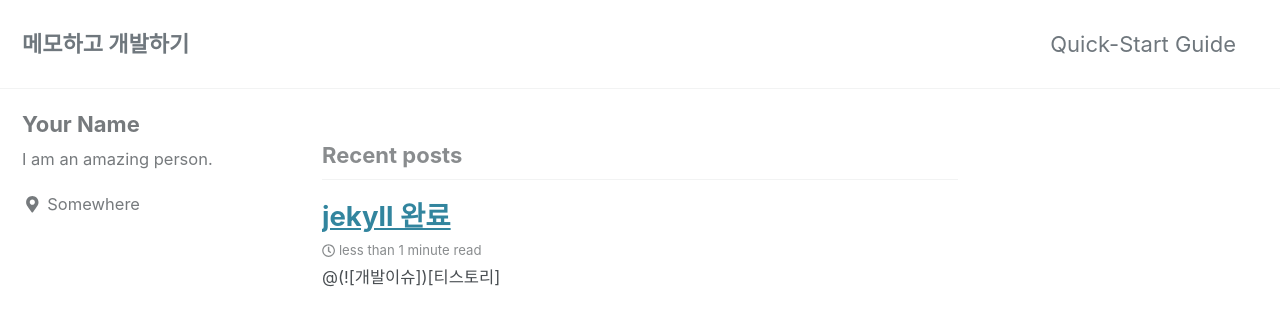
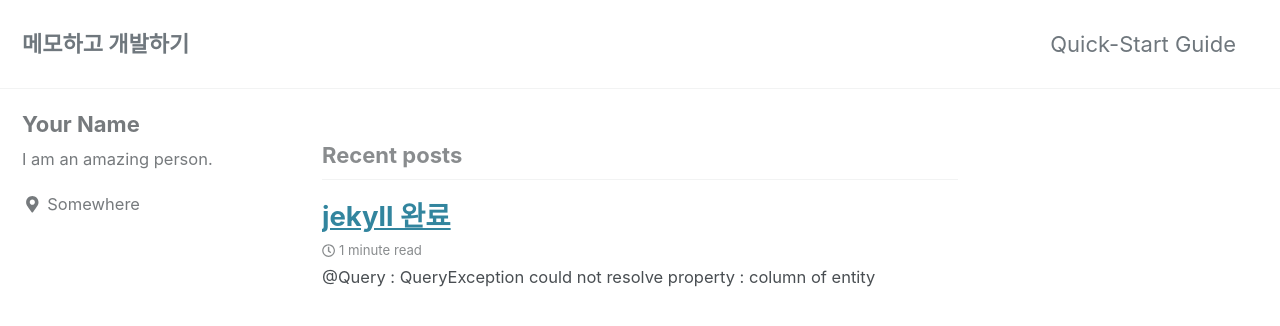
Before and after one commit to nttejun/nttejun.github.io, a Jekyll site: the page built from index.html, in a window 1280 px wide and 900 px high. Shown: the top 326 px of the window. Built offline with Jekyll 4.4.1, drawn with Linux system fonts in a browser that asks for light colours; cached includes are drawn as plain includes; nearby versions of some CDN libraries; the list of posts is cut into pages by our own code; part of the change alters nothing that is shown.

````diff
--- a/_posts/2019-04-26-title.md
+++ b/_posts/2019-04-26-title.md
@@ -2,24 +2,49 @@
 title: 'jekyll 완료'
 layout: post
 ---
+# @Query : QueryException could not resolve property : column of entity #
 
-@(![개발이슈])[티스토리]
+@(![블로그])[티스토리]
 
-### 문제발생
-- SLF4J 라이브러리를 사용하기 위해 프로젝트의 여러 경로에서 바인딩 해오고 있는 상황이 문제가 되었다.
+### 문제발생 :  특정 패키지 경로에 있는 entity board_no 컬럼 찾을 수 없다는 오류 발생 ###
+- ``` 오류 : QueryException could not resolve property : board_no: of starter.api.Board ```
 
 
-```SLF4J: Class path contains multiple SLF4J bindings.```
-```SLF4J: Found binding in [jar:file:/Users/wjjeong/.gradle/caches/modules-2/files-2.1/ch.qos.logback/logback-classic/```
-```SLF4J: Found binding in [jar:file:/Users/wjjeong/.m2/repository/ch/qos/logback/logback-classic```
+### 문제상황 : Spring Data가 제공하는 @Query 추가하고 애플리케이션 실행하면 오류 발생 ###
+- @Query Annotation 사용
+- ```public interface BoardRepository
+@Query(SELECT b.board_no FROM Board b ORDER BY b.board_no DESC )
+Collection<Board> getBoardNo; ```
+
+-	@Query Annotation
+	- ``` org.springframework.data.annotation.QueryAnnotation ```
 
 
-### 임시 해결책
--	IntelliJ project 오른쪽 클릭 > Open Module Settings > Library
--	Class, Source 제거
+### 문제해결 : 컬럼 매핑한 필드명으로 컬럼 값을 변경 ###
+- 잘못된 사용 : 실제 테이블 컬럼 명을 사용하여 @Query SQL 작성
+	- ```"SELECT b.board_no FROM Board b ORDER BY b.board_no DESC"```
+- 올바른 사용 : **컬럼 매핑한 필드 명**을 사용하여 @Query SQL 작성
+	- ``` "SELECT b.no FROM Board b ORDER BY b.no DESC"```
 
-> 임시적인 방법으로 작성한 이유는 Gradle build 또는 Refresh all Gradle projects를 실행하면 reimport가 발생한다.
-빌드와 동시에 임시적인 해결방법의 과정을 반복해야 한다.
+- Board Class
+	- ``` @Column(name = "board_no")
+	 private Long no;```
+
+- board_no 컬럼을 매핑한 필드명 no 사용하고 있어 위 내용의 잘못된 사용방법으로 쿼리 작성하는 경우 문제가 발생했다.
+
+- 쿼리문 컬럼 값을 컬럼 매핑한 필드 명으로 변경하고 애플리케이션 실행하니 정상적으로 실행된 것을 확인했다.
 
 
-완전한 해결방법은 아니지만, 동일한 문제로 고민하는 경우에 작은 도움이 되었으면 하는 마음으로 작성하고자 한다.
+### 정리하며 : 확인을 통한 확신이 있어야 한다.
+
+- 이슈가 발생하고 충분히 금방 해결이 가능한 문제였다.
+- 시간이 오래 걸린 이유는 확인을 통한 확신 없이 섣불리 해당 이슈를 다른 원인으로 의심하기 시작하면서 문제가 되었다.
+-  실제 사용하지도 않은 Querydsl 로 문제의 범위를 확장하며, 설정 확인에 많은 시간을 소모했다.
+- **Querydsl 정확히 알지 못한 상태로 사용을 시도했던 것이 문제**였다.
+- 기능을 사용하고 싶다면 정확히 알고 사용하자.
+- 문제 발생 원인이 무엇이었는지 **확인하는 과정이 끝나기 전까지 다른 문제를 포함하지 않도록 하자.**
+- **@Query 어노테이션을 외부 라이브러리 항목에서 확인해보니 Spring Data 에서 제공하는 것을 확인**했다.
+	- ```org.sprignframework.data.spring-data-commons
+org.springframework.data.annotation
+QueryAnnotation```
+-  Querydsl 문제가 아닌 것이 밝혀졌으며, 표시된 오류 내용을 통해 SQL문을 다시 확인하는 과정에서 문제를 발견하였고 쿼리 수정 후 해결되었다.
````
